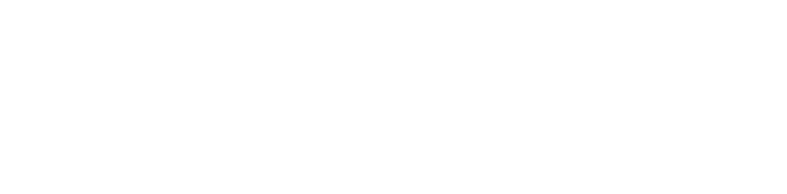
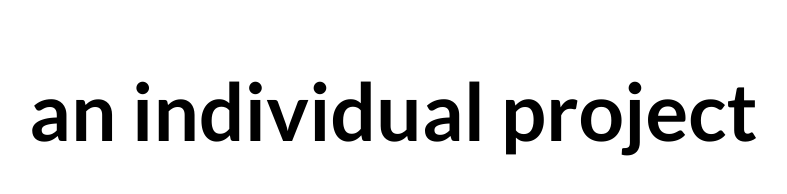
Before and after one commit to antiracism-usmw/antiracism-usmw.github.io, a plain HTML site: page usmw.html in a window 1280 px wide. Shown: the whole page, without its empty margins (99-886 px from the left). Drawn offline with Linux system fonts and the light colour scheme.

Commit message:
boom boom

```diff
--- a/usmw.html
+++ b/usmw.html
@@ -3,7 +3,7 @@
 <html>
 <head>
   <meta charset="UTF-8">
-  <title>page 2</title>
+  <title>USMW project</title>
 
 
       <link rel="stylesheet" href="css/style.css">
@@ -13,7 +13,8 @@
 
 <body>
   <div class="main">
-	  </div>
+	<h1>an individual project</h1>
+  </div>
 </body>
 </html>
   <!--
```
